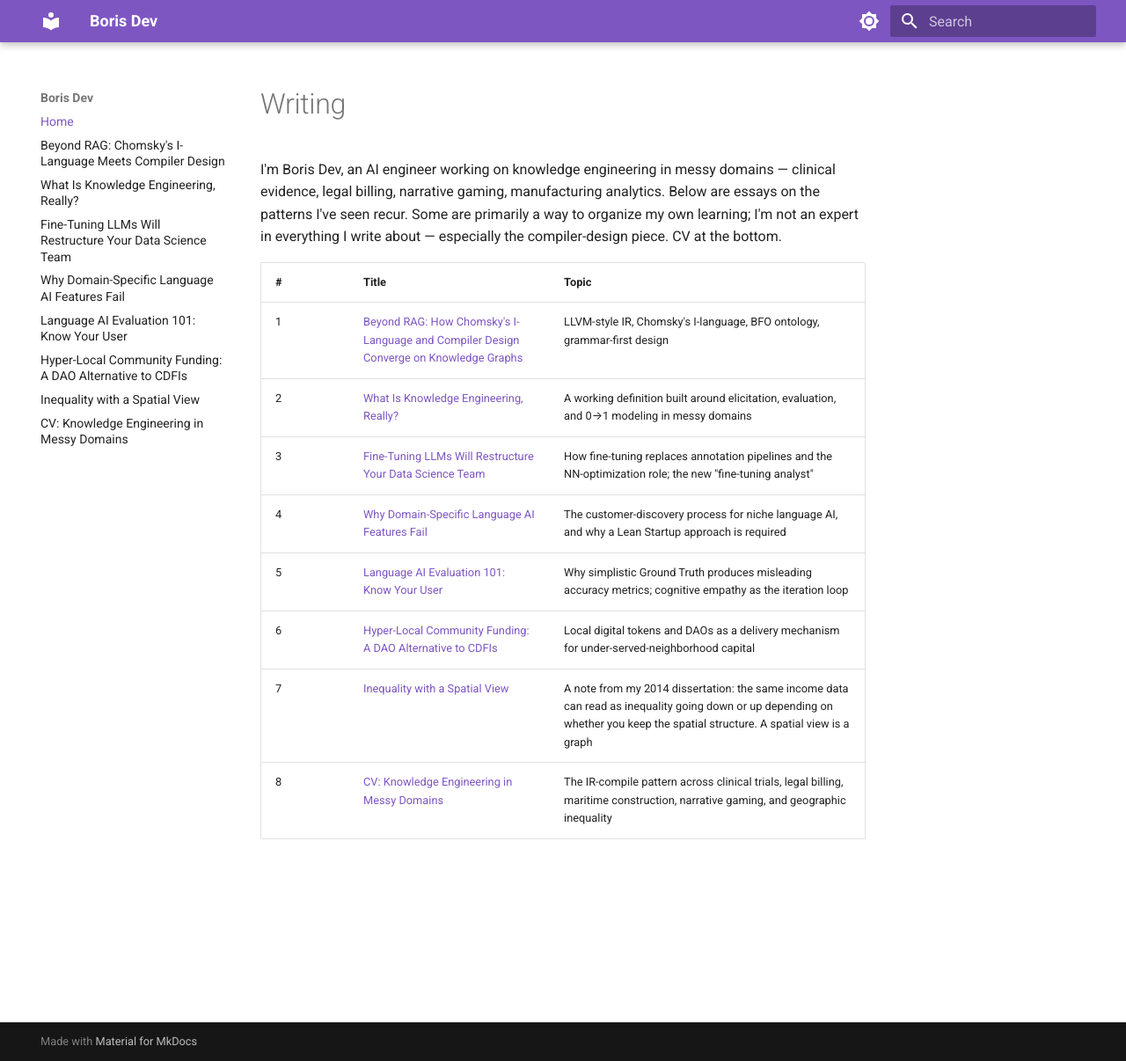
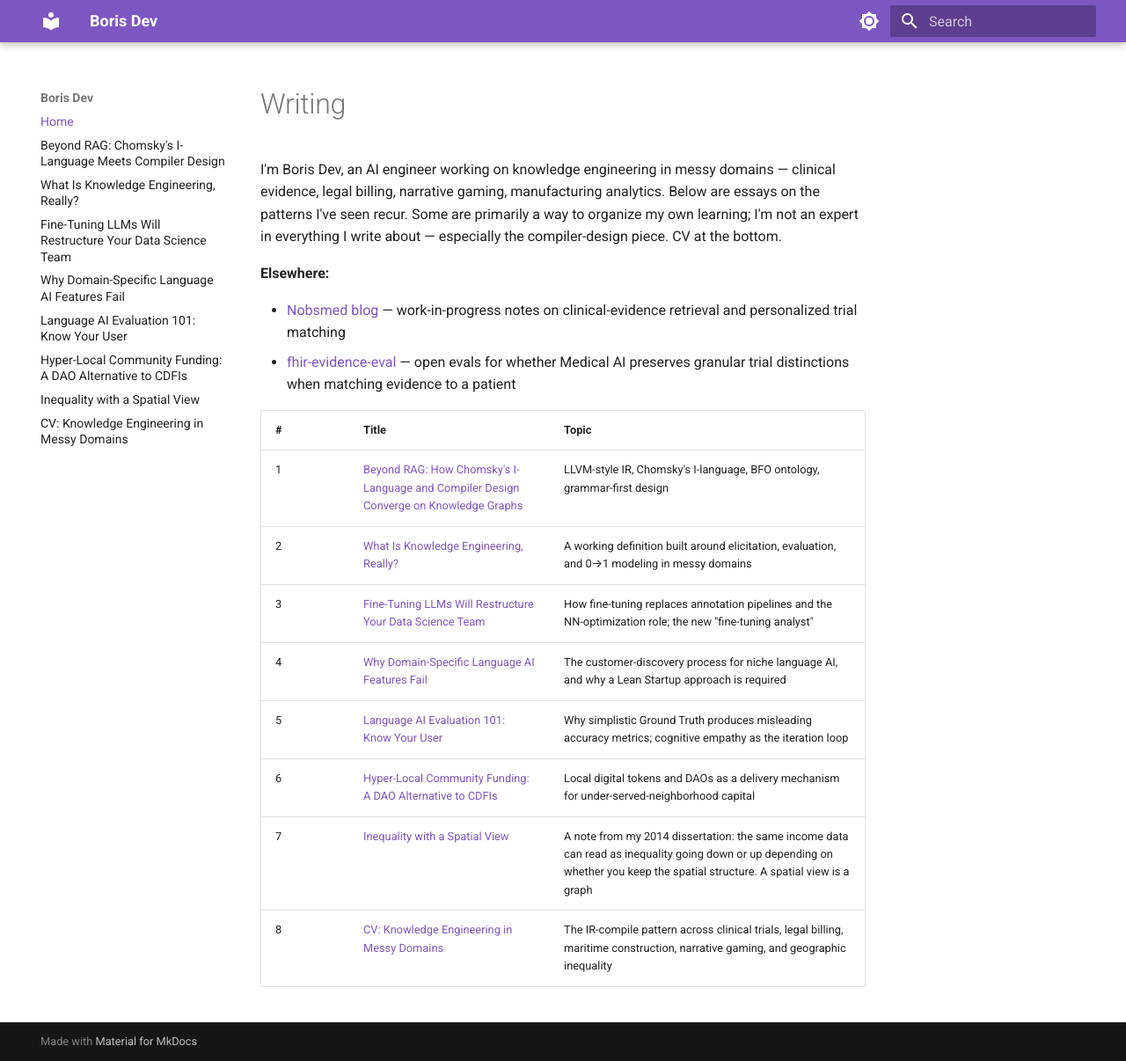
Before and after one commit to borisdev/borisdev.github.io, an MkDocs documentation site: the page built from docs/index.md, in a window 1280 px wide and 1206 px high. Shown: the whole window at 88% size. Built offline with MkDocs 1.6.1 and Material for MkDocs 9.7.7, drawn with Linux system fonts in a browser that asks for light colours.

Commit message:
Add Elsewhere section linking to Nobsmed blog and fhir-evidence-eval
Co-Authored-By: Claude Opus 4.7 (1M context) <noreply@anthropic.com>

```diff
--- a/docs/index.md
+++ b/docs/index.md
@@ -6,6 +6,11 @@ description: Essays on intermediate representations, evaluation, and the IR-comp
 # Writing
 
 I'm Boris Dev, an AI engineer working on knowledge engineering in messy domains — clinical evidence, legal billing, narrative gaming, manufacturing analytics. Below are essays on the patterns I've seen recur. Some are primarily a way to organize my own learning; I'm not an expert in everything I write about — especially the compiler-design piece. CV at the bottom.
+
+**Elsewhere:**
+
+- [Nobsmed blog](https://nobsmed.com/blog) — work-in-progress notes on clinical-evidence retrieval and personalized trial matching
+- [fhir-evidence-eval](https://github.com/borisdev/fhir-evidence-eval) — open evals for whether Medical AI preserves granular trial distinctions when matching evidence to a patient
 
 | # | Title | Topic |
 |---|-------|-------|
```
